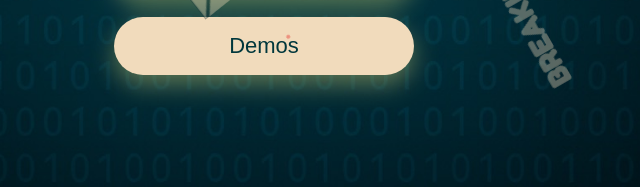
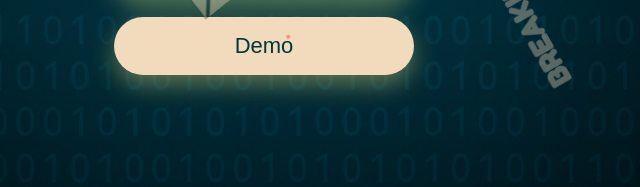
Before and after one commit to MABA-NGOLI/SPAM_WARS, a plain HTML site: page index.html in a window 1280 px wide. Shown: the part 479-666 px from the top of the page, 376-1016 px from the left. Drawn offline with Linux system fonts and the light colour scheme.

Commit message:
edit button

```diff
--- a/index.html
+++ b/index.html
@@ -14,7 +14,7 @@
         <a href="./Rules-of-the-game.pdf" target="_blank">
         <button class="btn">Rules</button>
         </a>
-        <button class="btn">Demos</button>
+        <button class="btn">Demo</button>
     </div>
 
     <div class="falling-text-container">
```
